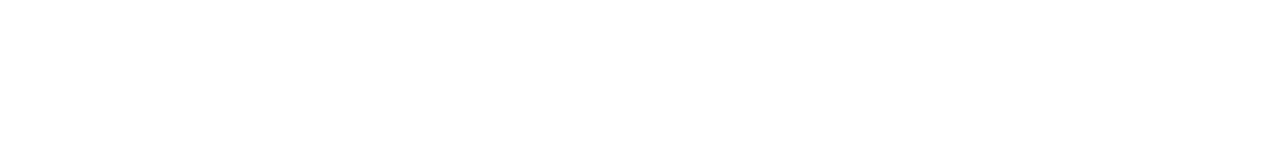
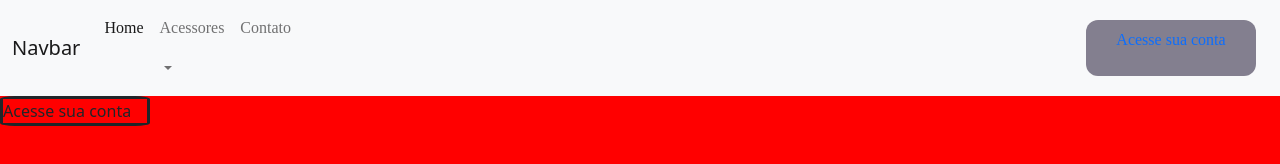
Before and after one commit to AlexSkntks/Projeto-Piloto, a plain HTML site: page index.html in a window 1280 px wide. Drawn offline with nearby package versions, Linux system fonts and the light colour scheme.

Commit message:
index e outros

```diff
--- a/index.html
+++ b/index.html
@@ -1,12 +1,76 @@
-<!DOCTYPE html>
-<html lang="en">
-<head>
-    <meta charset="UTF-8">
+<!doctype html>
+<html lang="pt-br">
+  <head>
+	<!--Página de Sócios1-->
+
+    <!-- Required meta tags -->
+    <meta name="viewport" content="width=device-width, initial-scale=1">
+	  <meta charset="UTF-8">
     <meta http-equiv="X-UA-Compatible" content="IE=edge">
-    <meta name="viewport" content="width=device-width, initial-scale=1.0">
-    <title>Document</title>
-</head>
-<body>
 
-</body>
+    <!-- Bootstrap CSS -->
+    <link href="https://cdn.jsdelivr.net/npm/bootstrap@5.1.3/dist/css/bootstrap.min.css" rel="stylesheet" integrity="sha384-1BmE4kWBq78iYhFldvKuhfTAU6auU8tT94WrHftjDbrCEXSU1oBoqyl2QvZ6jIW3" crossorigin="anonymous">
+	<link rel="stylesheet" href="style.css">
+
+    <title>Buffet Asset/Socios</title>
+  </head>
+  <body>
+    <!---<img src="Acessor1.jpeg">-->
+
+		<div class="main">
+
+			<header>
+				<nav class="navbar navbar-expand-lg navbar-light bg-light">
+					<div class="container-fluid">
+					 <a class="navbar-brand" href="#">Navbar</a>
+					<button class="navbar-toggler" type="button" data-bs-toggle="collapse" data-bs-target="#navbarSupportedContent" aria-controls="navbarSupportedContent" aria-expanded="false" aria-label="Toggle navigation">
+				 		<span class="navbar-toggler-icon"></span>
+					</button>
+					<div class="collapse navbar-collapse" id="navbarSupportedContent">
+						<ul class="navbar-nav me-auto mb-0 mb-lg-0">
+						<li class="nav-item">
+						<a class="nav-link active" aria-current="page" href="#"><p>Home</p></a>
+						<li class="nav-item dropdown">
+							<a class="nav-link dropdown-toggle" href="#" id="navbarDropdown" role="button" data-bs-toggle="dropdown" aria-expanded="false">
+							<p>Acessores</p>
+							</a>
+							<ul class="dropdown-menu" aria-labelledby="navbarDropdown">
+							<li><a class="dropdown-item" href="#"><p>Jordan Ross Belfort</p></a></li>
+							<li><hr class="dropdown-divider"></li>
+							<li><a class="dropdown-item" href="#">Jessica Andrade de Souza</a></li>
+							</ul>
+							</li>
+							<a class="nav-link" href="#"><p>Contato</p></a>
+
+						</li>
+						</ul>
+						<nav class="navbar navbar-light bg-light">
+							<div class="container-fluid">
+								<div class="login">
+									<div class="login-decoracao">
+										<a class="nav-link" href="#"><p>Acesse sua conta</p></a>
+									</div>
+
+								</div>
+							</div>
+						  </nav>
+
+						</div>
+					</div>
+				  </nav>
+			   </header>
+			   <main>
+			   </main>
+			   <footer>
+
+				</footer>
+				<div style="border-radius: 10%; border-style: solid; width: 150px;">Acesse sua conta</div>
+		</div>
+
+
+		<!-- Option 1: Bootstrap Bundle with Popper -->
+		<script src="https://cdn.jsdelivr.net/npm/bootstrap@5.1.3/dist/js/bootstrap.bundle.min.js" integrity="sha384-ka7Sk0Gln4gmtz2MlQnikT1wXgYsOg+OMhuP+IlRH9sENBO0LRn5q+8nbTov4+1p" crossorigin="anonymous"></script>
+
+
+  </body>
 </html>
--- /dev/null
+++ b/style.css
@@ -0,0 +1,35 @@
+body{
+	justify-content: center;
+	display: flex;
+	background-color: rgb(158, 132, 132);
+}
+p{
+    @font-face{
+        font-family: 'Play';
+        src : url('Play-Bold.ttf') format ('opentype');
+        font-weight: normal;
+        font-style: normal;
+    }
+
+    font-family: 'Play', Time, serif;
+    font-size: 12pt;
+	text-align: center;
+}
+
+.main{
+	width: 1440px;
+	background-color: red;
+	height: 1437px;
+
+}
+
+.login{
+
+}
+.login-decoracao{
+	justify-content: center;
+	align-content: center;
+	width: 170px;
+	background-color:#837f8f;
+	border-radius: 12px;
+}
```
Also changed, not shown: Acessor1.jpeg (added), Play-Bold.ttf (added), Play-Regular.ttf (added).
